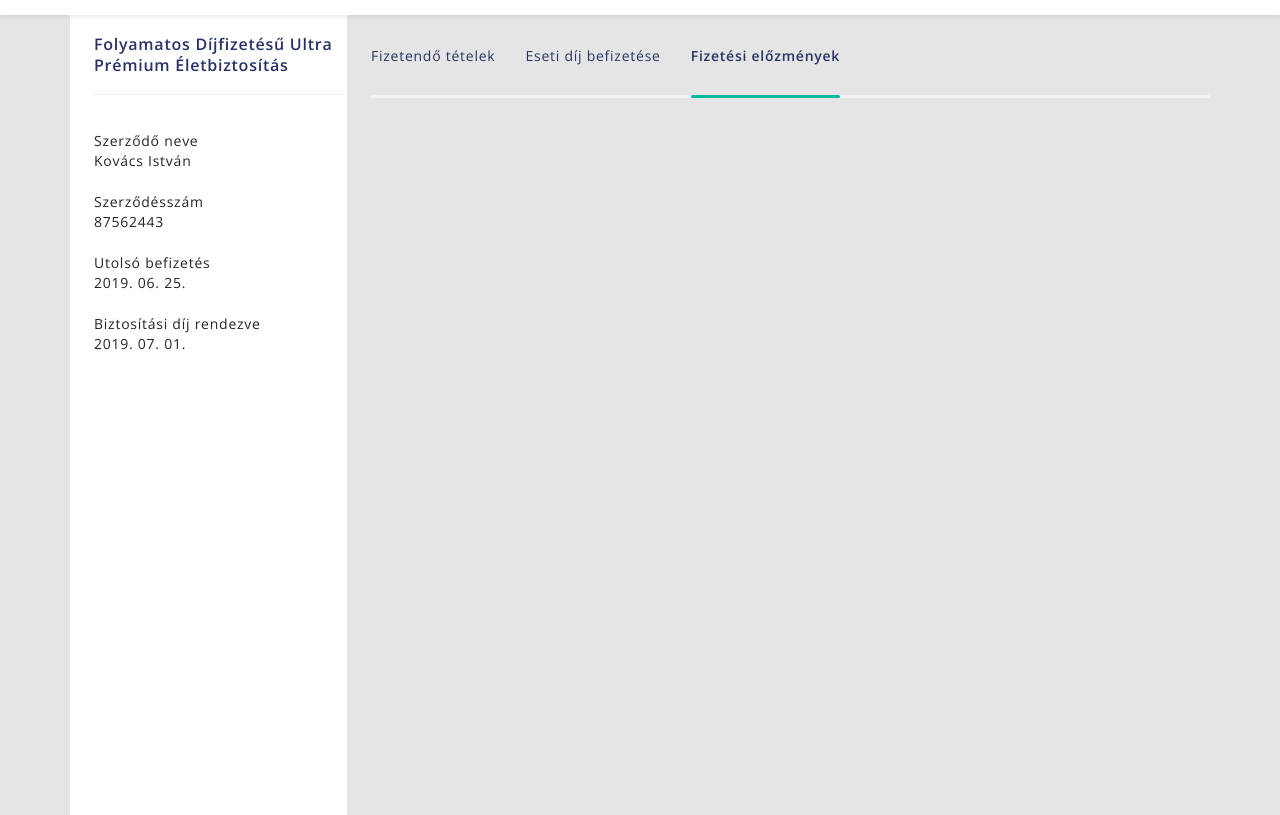
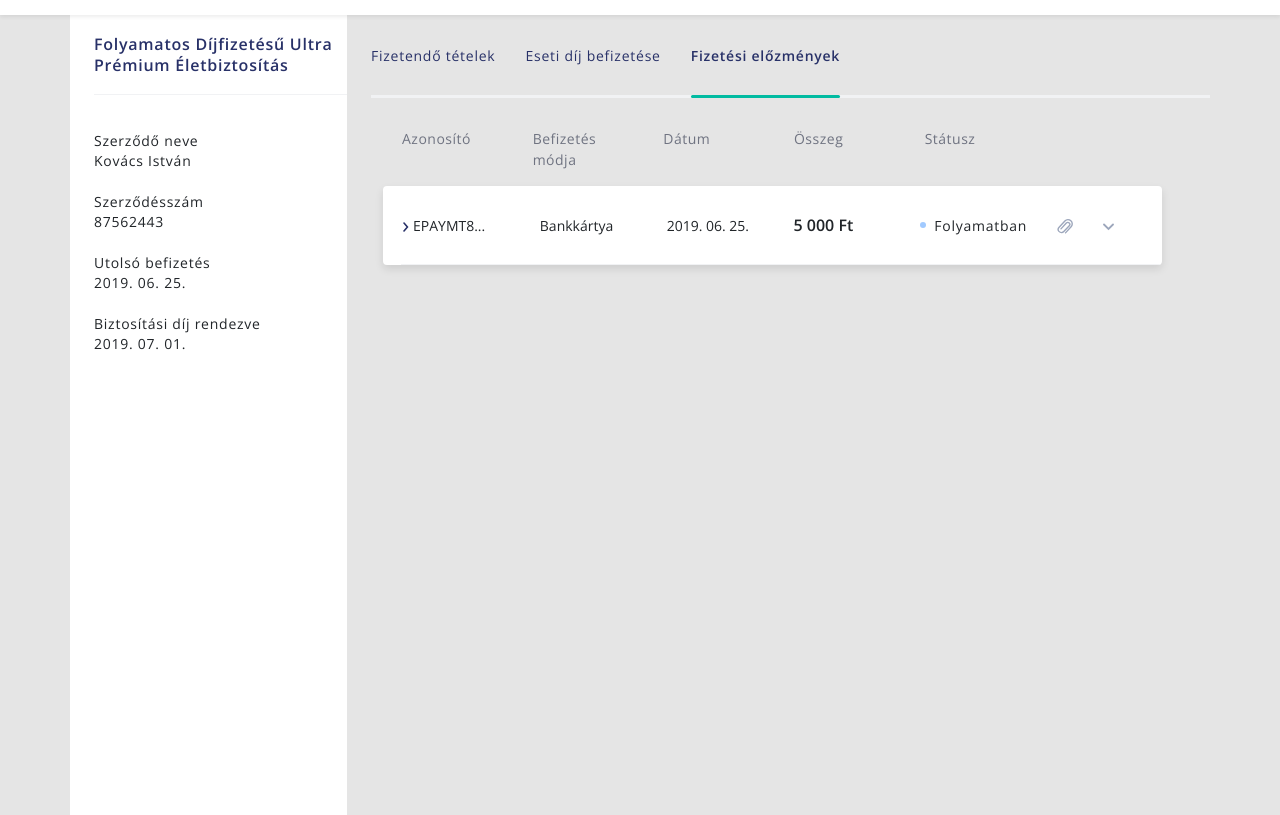
Before and after one commit to nyesoviktoria/groupama-payment-history, a website built with webpack: page index.html in a window 1280 px wide. Shown: the part 65-880 px from the top of the page. Built offline with nearby package versions, Linux system fonts and the light colour scheme.

Commit message:
payment details has been added

```diff
--- a/index.html
+++ b/index.html
@@ -55,6 +55,55 @@
             <li>Eseti díj befizetése</li>
             <li class="active">Fizetési előzmények</li>
           </ul>
+          <div class="container d-flex flex-column pe-5">
+            <ul class="row payment-history-table-titles-list">
+              <li class="col-2">Azonosító</li>
+              <li class="col-2">Befizetés módja</li>
+              <li class="col-2">Dátum</li>
+              <li class="col-2">Összeg</li>
+              <li class="col-4">Státusz</li>
+            </ul>
+            <ul class="px-0 d-flex flex-column payment-history-table-list">
+              <li class="container bg-white payment-details">
+                <div
+                  class="row d-flex align-items-center"
+                  style="height: 79px; border-bottom: 1px solid #f1f2f4"
+                >
+                  <div
+                    class="col-2 d-flex align-items-center position-relative"
+                  >
+                    <button class="arrow-right position-absolute">
+                      <img
+                        src="/assets/arrow-right.svg"
+                        alt="arrow to the right"
+                      /></button
+                    ><span>EPAYMT8...</span>
+                  </div>
+                  <div class="col-2">Bankkártya</div>
+                  <div class="col-2">2019. 06. 25.</div>
+                  <div class="col-2 payment-amount">5 000 Ft</div>
+                  <div class="col-4 d-flex justify-content-between pe-5">
+                    <div class="payment-status d-flex align-items-center">
+                      <span class="circle circle-blue"></span
+                      ><span>Folyamatban</span>
+                    </div>
+                    <button>
+                      <img src="/assets/attachment.svg" alt="attachment icon" />
+                    </button>
+                    <button
+                      type="button"
+                      data-toggle="collapse"
+                      data-target="#collapseExample"
+                      aria-expanded="false"
+                      aria-controls="collapseExample"
+                    >
+                      <img src="/assets/arrow-down.svg" alt="arrow down" />
+                    </button>
+                  </div>
+                </div>
+              </li>
+            </ul>
+          </div>
         </div>
       </div>
     </div>
--- a/src/sass/main.scss
+++ b/src/sass/main.scss
@@ -77,3 +77,59 @@ button {
   transform: translateY(32px);
   width: 100%;
 }
+
+.payment-details {
+  border-radius: $bored-radius;
+  box-shadow: $box-shadow-dark;
+  font-size: 14px;
+  padding-left: 30px;
+  overflow: hidden;
+}
+
+.circle {
+  border-radius: 50%;
+  display: inline-block;
+  height: 6px;
+  margin-right: 8px;
+  width: 6px;
+}
+
+.circle-blue {
+  background-color: $blue-light;
+}
+
+.circle-green {
+  background-color: $green;
+}
+
+.circle-red {
+  background-color: $red;
+}
+
+.payment-amount {
+  font-size: 16px;
+  font-weight: 600;
+}
+
+.payment-status {
+  letter-spacing: 0.75px;
+}
+
+.payment-history-table-titles-list {
+  color: $grey-medium;
+  font-size: 14px;
+  letter-spacing: 0.5px;
+  list-style: none;
+  margin-bottom: 16px;
+  padding-top: 30px;
+  padding-left: 19px;
+}
+
+.payment-history-table-list {
+  gap: 16px;
+  list-style: none;
+}
+
+.arrow-right {
+  transform: translateX(-10px);
+}
```
